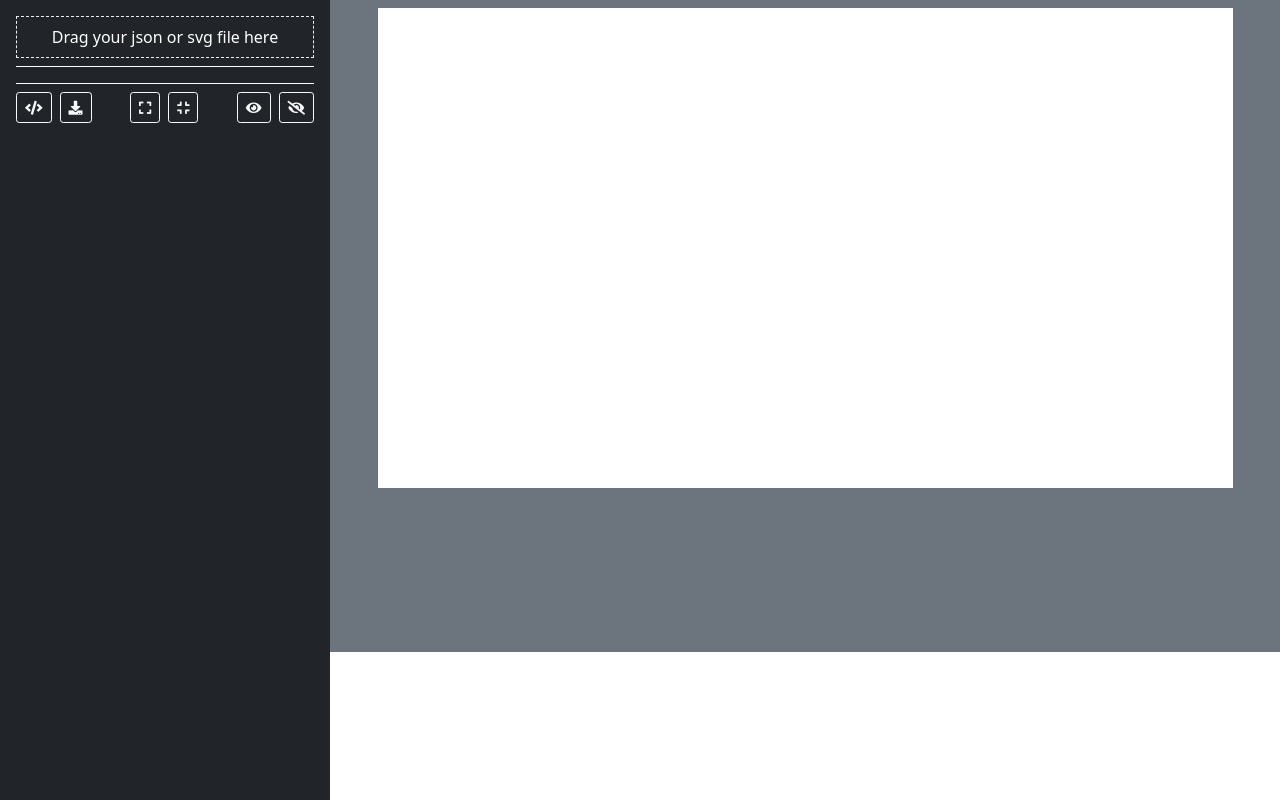
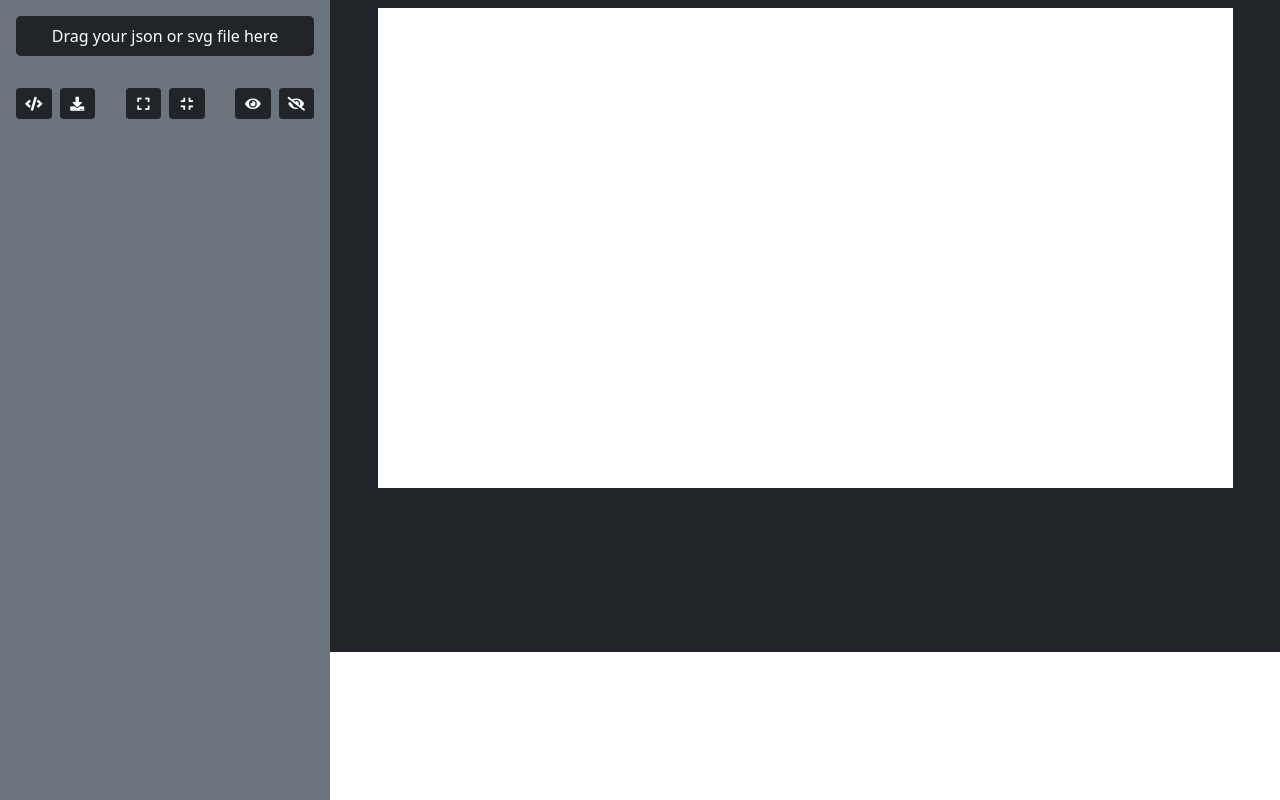
Before and after one commit to SoumyaMahbub/svg-animation2, a React (Create React App) app: page / in a window 1280 px wide. Built offline with nearby package versions, Linux system fonts and the light colour scheme.

Commit message:
design update

```diff
--- a/src/App.css
+++ b/src/App.css
@@ -2,7 +2,7 @@
     color: #000;
 }
 .selected {
-    background-color: rgb(125, 125, 125);
+    background-color: #304ffe!important;
 }
 .cur-p {
     cursor: pointer;
@@ -16,3 +16,6 @@
 .fs-10p {
     font-size: 10px !important;
 }
+.cursor-pointer {
+    cursor: pointer;
+}
--- a/src/App.js
+++ b/src/App.js
@@ -1,11 +1,10 @@
-import "./App.css";
 import "bootstrap/dist/css/bootstrap.min.css";
 import "bootstrap/dist/js/bootstrap.min.js";
 import "@popperjs/core";
 import "@fortawesome/fontawesome-free/css/all.css";
+import "./App.css";
 import RightPanel from "./Components/RightPanel";
 import SideBar from "./Components/SideBar";
-
 
 const App = () => {
 	return (
--- a/src/Components/ExportBar.js
+++ b/src/Components/ExportBar.js
@@ -159,27 +159,27 @@ const ExportBar = () => {
     return (
         <div className="d-flex justify-content-between">
 			<div>
-				<button onClick={openModal} className="me-2 btn btn-sm btn-outline-light">
-					<i className="fas fa-code"></i>
+				<button onClick={openModal} className="me-2 btn btn-sm btn-dark">
+					<i className="fas fa-code fa-fw"></i>
 				</button>
-				<button onClick={downloadJsonFile} className="btn btn-sm btn-outline-light">
-					<i className="fas fa-download"></i>
+				<button onClick={downloadJsonFile} className="btn btn-sm btn-dark">
+					<i className="fas fa-download fa-fw"></i>
 				</button>
 			</div>
 			<div>
-				<button onClick={expandAllLayers} className="me-2 btn btn-sm btn-outline-light">
-					<i className="fas fa-expand"></i>
+				<button onClick={expandAllLayers} className="me-2 btn btn-sm btn-dark">
+					<i className="fas fa-expand fa-fw"></i>
 				</button>
-				<button onClick={collapseAllLayers} className="btn btn-sm btn-outline-light">
-					<i className="fas fa-compress"></i>
+				<button onClick={collapseAllLayers} className="btn btn-sm btn-dark">
+					<i className="fas fa-compress fa-fw"></i>
 				</button>
 			</div>
 			<div>
-				<button onClick={showAllLayers} className="me-2 btn btn-sm btn-outline-light">
-					<i className = "fa fa-eye"></i>
+				<button onClick={showAllLayers} className="me-2 btn btn-sm btn-dark">
+					<i className = "fa fa-eye fa-fw"></i>
 				</button>
-				<button onClick={hideAllLayers} className="btn btn-sm btn-outline-light">
-					<i className = "fa fa-eye-slash"></i>
+				<button onClick={hideAllLayers} className="btn btn-sm btn-dark">
+					<i className = "fa fa-eye-slash fa-fw"></i>
 				</button>
 			</div>
             <Modal
--- a/src/Components/Layer.js
+++ b/src/Components/Layer.js
@@ -17,6 +17,7 @@ const Layer = (props) => {
 				$('.selected').removeClass("selected");
 			}
 			$("[data-layer-name=" + selLayer.name + "]").addClass('selected');
+			$("[data-layer-name=" + selLayer.name + "]").children().eq(0).addClass('selected');
 
 		}
 		// if selLayer doesn't exist
@@ -160,16 +161,16 @@ const Layer = (props) => {
 			className={
 				props.type === "grouped"
 					? "collapse"
-					: "border border-2 p-3"
+					: "bg-dark p-3"
 			}
 			style={{ cursor: "pointer" }}
 		>
 			{props.type === "grouped"?
-				<div className="border border-2 p-3 d-flex justify-content-between">
+				<div className="p-3 d-flex justify-content-between" style={{backgroundColor: '#15181c'}}>
 					<div className="d-flex">
 						<p className="my-auto align-self-center ms-5">{props.name}</p>
 					</div>
-					<i className={$("#" + props.name).hasClass('invisible') ? "fa fa-eye-slash align-self-center" : "fa fa-eye align-self-center"} onClick={toggleVisibilty}></i>
+					<i className={$("#" + props.name).hasClass('invisible') ? "fa fa-eye-slash fa-fw align-self-center" : "fa fa-eye fa-fw align-self-center"} onClick={toggleVisibilty}></i>
 				</div>
 			:props.type == "group" ?
 				<div className ="d-flex justify-content-between first-level group">
@@ -177,7 +178,7 @@ const Layer = (props) => {
 						<i className="fas fa-fw fa-chevron-right align-self-center py-2 pe-2" data-bs-toggle="collapse" data-bs-target={"#sublayer_" + props.name} onClick={toggleSubLayers}></i>
 						<p className="my-auto align-self-center flex-grow-0">{props.name}</p>
 					</div>
-					<i className={$("#" + props.name).hasClass('invisible') ? "fa fa-eye-slash align-self-center" : "fa fa-eye align-self-center"} onClick={toggleVisibilty}></i>
+					<i className={$("#" + props.name).hasClass('invisible') ? "fa fa-eye-slash fa-fw align-self-center" : "fa fa-eye fa-fw align-self-center"} onClick={toggleVisibilty}></i>
 				</div>
 			:
 			<div className ="d-flex justify-content-between first-level">
@@ -187,7 +188,7 @@ const Layer = (props) => {
 					</p>
 				</div>
 				{props.layerType !== "erase" ?
-					<i className={$("#" + props.name).hasClass('invisible') ? "fa fa-eye-slash align-self-center" : "fa fa-eye align-self-center"} onClick={toggleVisibilty}></i>
+					<i className={$("#" + props.name).hasClass('invisible') ? "fa fa-eye-slash fa-fw align-self-center" : "fa fa-eye fa-fw align-self-center"} onClick={toggleVisibilty}></i>
 					: ""
 				}
 			</div>
--- a/src/Components/LayerContainer.js
+++ b/src/Components/LayerContainer.js
@@ -41,7 +41,7 @@ const LayerContainer = () => {
 	}, [svgJson]);
 
 	return (
-		<div id="layer-container" className="overflow-auto">
+		<div id="layer-container" className="overflow-auto my-3">
 			{layerElements}
 		</div>
 	);
--- a/src/Components/MyDropzone.js
+++ b/src/Components/MyDropzone.js
@@ -417,7 +417,7 @@ const MyDropzone = () => {
 
 	// JSX
 	return (
-		<div {...getRootProps()} className="text-center p-2" style={fileName ? null : { border: '1px dashed #eee' }}>
+		<div {...getRootProps()} className="text-center p-2 rounded-3 bg-dark cursor-pointer">
 			{fileName ?
 				<div>
 					<input {...getInputProps()} />
--- a/src/Components/PreviewContainer.js
+++ b/src/Components/PreviewContainer.js
@@ -7,7 +7,7 @@ const PreviewContainer = () => {
     const fileName = useSelector(state => state.fileName);
     const svgString = useSelector(state => state.svgString);
     return (
-        <div className="flex-grow-1 d-flex bg-secondary">
+        <div className="flex-grow-1 d-flex bg-dark">
             <div id="canvas" className="mx-auto my-2 bg-white w-90 position-relative" style={{height: '60vh'}}>
             </div>
         </div>
--- a/src/Components/SideBar.js
+++ b/src/Components/SideBar.js
@@ -5,11 +5,9 @@ import ExportBar from './ExportBar';
 
 const SideBar = () => {
     return (
-        <div className="d-flex flex-column flex-shrink-0 bg-dark text-white p-3 vh-100" style={{width: '330px'}}>
+        <div className="d-flex flex-column flex-shrink-0 bg-secondary text-white p-3 vh-100 shadow-lg" style={{width: '330px'}}>
             <MyDropzone />
-            <div className="w-100 bg-white my-2" style={{height: '1px'}}></div>
             <LayerContainer />
-            <div className="w-100 bg-white my-2" style={{height: '1px'}}></div>
             <ExportBar />
         </div>
     )
```
